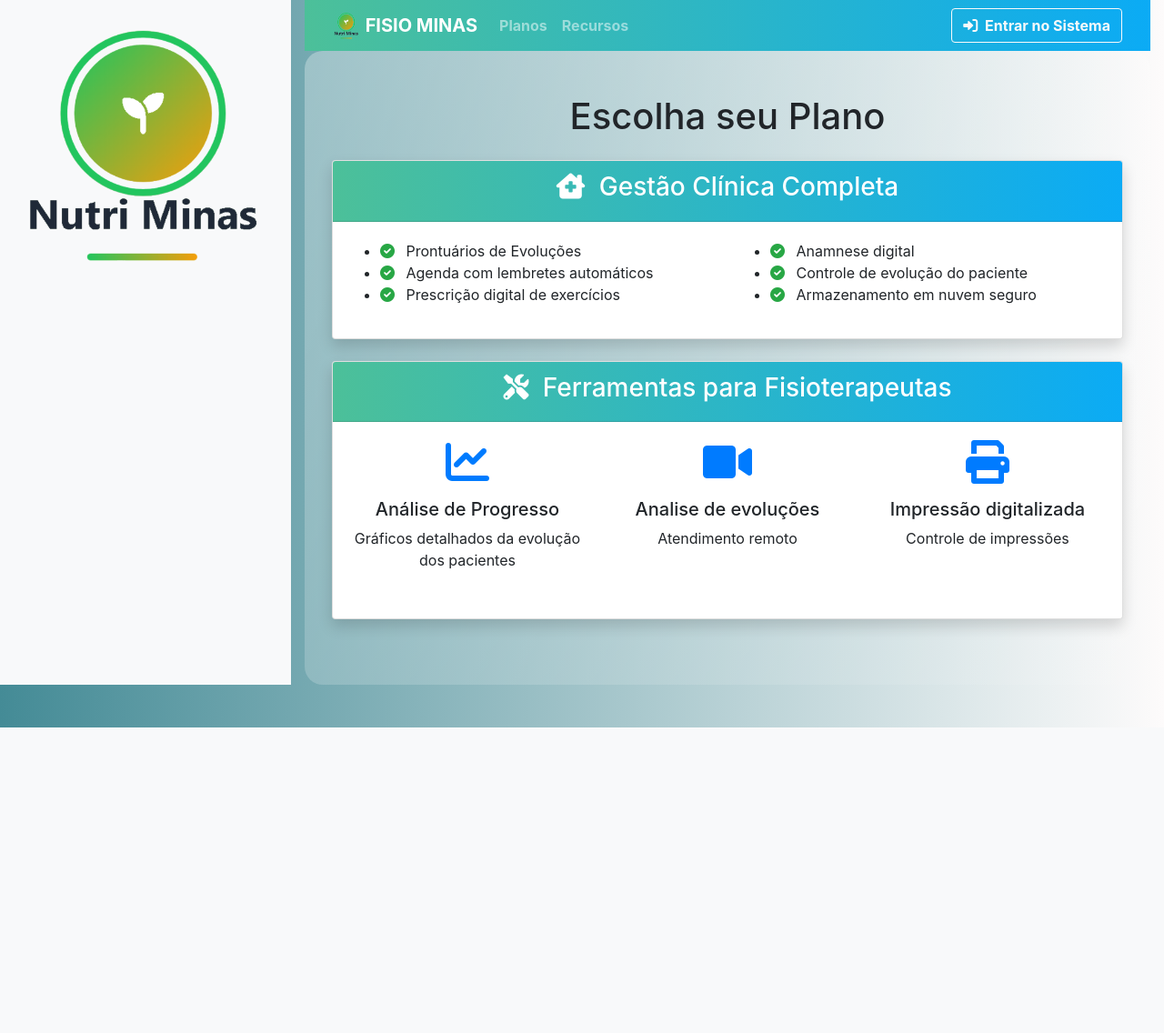
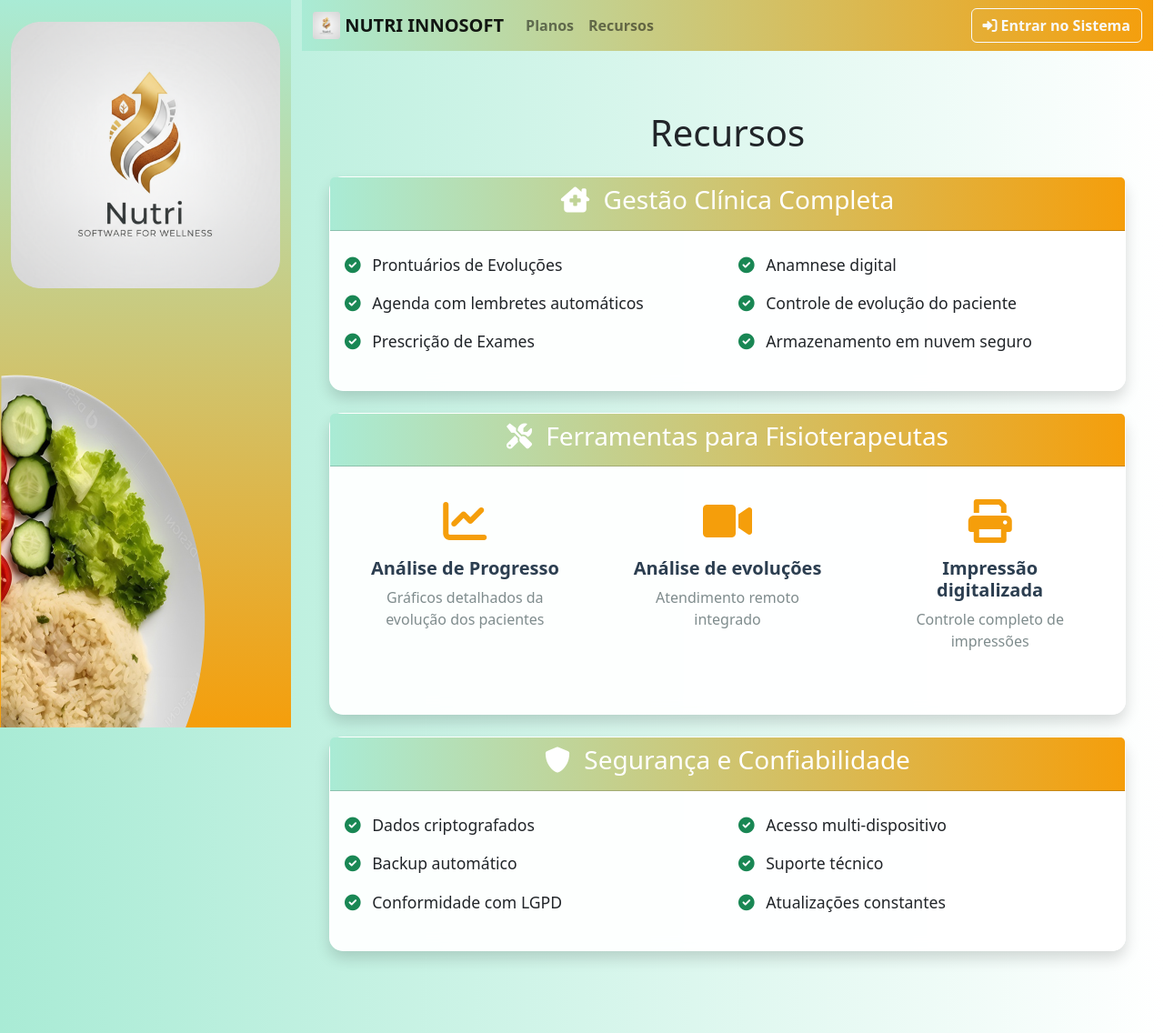
Before and after one commit to celsoleite38/Nutri_lab, a Django app: page /recursos/ in a window 1280 px wide. Shown: the whole page at 91% size. Before the commit the page ends 800 px from the top, so only its background shows below. Run offline with Django 5.2, Linux system fonts and the light colour scheme.

Commit message:
padrao de cores

```diff
--- a/autenticacao/templates/cadastro.html
+++ b/autenticacao/templates/cadastro.html
@@ -9,7 +9,7 @@
 {% block 'body' %}
     <div class="container-fluid">
         <div class="row">
-            <div class="col-md-3 sidebar">
+            <div class="col-md-3 sidebar bg-light py-4">
                 <div class="logo_sidebar">
                     <h2 class="logo">
                         <img class="img_logo_sidebar" src="{% static 'autenticacao/img/logo3.png' %}">
--- a/autenticacao/templates/logar.html
+++ b/autenticacao/templates/logar.html
@@ -3,14 +3,13 @@
 
 {% block 'head' %}
     <link rel="stylesheet" href="{% static 'autenticacao/css/css.css' %}">
+
 {% endblock %}
-
 {% block 'titulo' %}Nutri-Innosoft Login{% endblock %}
-
 {% block 'body' %}
     <div class="container-fluid">
         <div class="row">
-            <div class="col-md-3 sidebar">
+            <div class="col-md-3 sidebar bg-light py-4">
                 <div class="logo_sidebar">
                     <h2 class="logo">
                         <img class="img_logo_sidebar" src="{% static 'autenticacao/img/logo3.png' %}">
--- a/paginas_vendas/templates/paginas_vendas/recursos.html
+++ b/paginas_vendas/templates/paginas_vendas/recursos.html
@@ -1,83 +1,11 @@
 {% extends 'base_vendas.html' %}
 {% load static %}
+
 {% block 'head' %}
-    <link rel="stylesheet" href="{% static 'paginas_vendas/css/css.css' %}">
-    <link href="https://cdn.jsdelivr.net/npm/bootstrap@5.3.0/dist/css/bootstrap.min.css" rel="stylesheet">
-<style>
-    .navbar .btn:hover {
-            background-color: #16b5ce;
-            color: #ffffff;
-        }
-     body {
-            background: linear-gradient(to right, #448b96, #fdfbfb);
-            font-family: 'Segoe UI', sans-serif;
-        }
-
-        .card {
-            background: rgba(255, 255, 255, 0.15);
-            border: 1px solid rgba(255, 255, 255, 0.3);
-            backdrop-filter: blur(12px);
-            -webkit-backdrop-filter: blur(12px);
-            border-radius: 20px;
-            box-shadow: 0 8px 24px rgba(0, 0, 0, 0.2);
-            transition: transform 0.3s ease, box-shadow 0.3s ease;
-        }
-
-        .card:hover {
-            transform: translateY(-6px);
-            box-shadow: 0 12px 28px rgba(0, 0, 0, 0.25);
-        }
-
-        .card-header {
-            border-top-left-radius: 20px;
-            border-top-right-radius: 20px;
-            background: rgba(76, 192, 153, 0.6);
-            color: #113523;
-            font-weight: 600;
-            border-bottom: none;
-            text-align: center;
-        }
-
-        .btn {
-            border-radius: 8px;
-        }
-
-        .area_cadastrar {
-            padding: 50px 30px;
-            background: linear-gradient(135deg, rgba(255,255,255,0.3), rgba(255,255,255,0.05));
-            border-radius: 20px;
-        }
-
-        .card-text {
-            color: #221010; /* ou #333 se quiser contraste mais suave */
-        }
-
-        .glass-card, .glass-highlight {
-            background: rgba(255, 255, 255, 0.15);
-            border: 1px solid rgba(255, 255, 255, 0.3);
-            backdrop-filter: blur(12px);
-            border-radius: 20px;
-            box-shadow: 0 8px 24px rgba(0, 0, 0, 0.2);
-            transition: transform 0.3s ease, box-shadow 0.3s ease;
-        }
-
-        .glass-highlight {
-            border: 2px solid #17a2b8;
-            box-shadow: 0 0 25px rgba(23, 162, 184, 0.4);
-        }
-
-        .card:hover {
-            transform: translateY(-6px);
-        }
-
-        .navbar .btn:hover {
-            background-color: #16b5ce;
-            color: #ffffff;
-        }
-</style>
+    <link rel="stylesheet" href="{% static 'autenticacao/css/css.css' %}">
 {% endblock %}
 
-{% block 'titulo' %}Recursos - Fisio Minas{% endblock %}
+{% block 'titulo' %}Recursos - Nutri Innosoft{% endblock %}
 
 {% block 'body' %}
 <div class="container-fluid">
@@ -85,117 +13,175 @@
         <!-- Sidebar -->
         <div class="col-md-3 sidebar bg-light py-4">
             <div class="logo_sidebar text-center mb-4">
-                <h2 class="logo_sidebar text-center mb-4">
-                    <img class="img_logo_sidebar img-fluid" src="{% static 'autenticacao/img/log FM-SF.png' %}" alt="Logo">
-                </h2>
+                <img class="img_logo_sidebar img-fluid" src="{% static 'autenticacao/img/logo3.png' %}" alt="Logo">
             </div>
-
         </div>
 
         <!-- Área principal -->
-
         <div class="col-md-9">
-            <nav style="background-image: linear-gradient(to right, #4cc099, #0babf5);" class="navbar navbar-expand-lg navbar-dark">
+            <nav class="navbar navbar-expand-lg navbar-light bg-light" style="background-image: linear-gradient(to right, #a9ebd5, #F59E0B);">
                 <div class="container">
                     <a class="navbar-brand" href="/">
-                        <img src="{% static 'autenticacao/img/log FM-SF.png' %}" width="30" height="30" class="d-inline-block align-top" alt="">
-                        <strong>FISIO MINAS</strong>
+                        <img src="{% static 'autenticacao/img/logo3.png' %}" width="30" height="30" class="align-top" alt="">
+                        <strong>NUTRI INNOSOFT</strong>
                     </a>
-                    <button class="navbar-toggler" type="button" data-toggle="collapse" data-target="#navbarNav">
+                    <button class="navbar-toggler" type="button" data-bs-toggle="collapse" data-bs-target="#navbarNav">
                         <span class="navbar-toggler-icon"></span>
                     </button>
                     <div class="collapse navbar-collapse" id="navbarNav">
                         <ul class="navbar-nav me-auto">
                             <li class="nav-item">
-                                <a class="nav-link" href="{% url 'pagina_vendas' %}"><strong>Planos</strong></a>
+                                <a class="nav-link fw-bold" href="{% url 'pagina_vendas' %}"><strong>Planos</strong></a>
                             </li>
                             <li class="nav-item">
-                                <a class="nav-link" href="{% url 'recursos' %}"><strong>Recursos</strong></a>
+                                <a class="nav-link fw-bold" href="{% url 'recursos' %}"><strong>Recursos</strong></a>
                             </li>
                         </ul>
+                        <div class="d-flex justify-content-between w-100 align-items-center">
+                            <div></div>
                             <ul class="navbar-nav">
                                 {% if user.is_authenticated %}
                                 <li class="nav-item dropdown">
-                                    <a class="nav-link dropdown-toggle" href="#" id="userDropdown" role="button" data-toggle="dropdown">
-                                        <i class="fas fa-user-circle mr-1"></i> {{ user.email }}
+                                    <a class="nav-link dropdown-toggle" href="#" id="userDropdown" role="button" data-bs-toggle="dropdown">
+                                        <i class="fas fa-user-circle me-1"></i> {{ user.email }}
                                     </a>
-                                    <div class="dropdown-menu dropdown-menu-end">
-                                        <a class="dropdown-item" href="{% url 'editar_perfil' %}">Meu Perfil</a>
-                                        <div class="dropdown-divider"></div>
-                                        <a class="dropdown-item" href="{% url 'sair' %}">Sair</a>
-                                    </div>
+                                    <ul class="dropdown-menu dropdown-menu-end">
+                                        <li><a class="dropdown-item" href="{% url 'editar_perfil' %}">Meu Perfil</a></li>
+                                        <li><hr class="dropdown-divider"></li>
+                                        <li><a class="dropdown-item" href="{% url 'sair' %}">Sair</a></li>
+                                    </ul>
                                 </li>
                                 {% else %}
                                 <li class="nav-item">
                                     <a class="btn btn-outline-light ms-2" href="{% url 'logar' %}">
-                                    <i class="fas fa-sign-in-alt me-1"></i><strong>  Entrar no Sistema </strong>
+                                        <i class="fas fa-sign-in-alt me-1"></i><strong>Entrar no Sistema</strong>
                                     </a>
                                 </li>
-
                                 {% endif %}
                             </ul>
                         </div>
                     </div>
+                </div>
             </nav>
-            <div class="area_cadastrar py-5">
-                <h1 class="mb-4 text-center">Escolha seu Plano</h1>
+
+            <div class="area_cadastrar_vendas my-3">
+                <h1 class="mb-4 text-center text-dark">Recursos</h1>
 
                 <!-- Seção 1: Gestão Clínica -->
-        <div class="card mb-4 shadow">
-            <div style="background-image: linear-gradient(to right, #4cc099, #0babf5);" class="card-header bg-primary text-white">
-                <h3 ><i class="fas fa-clinic-medical mr-2"></i> Gestão Clínica Completa</h3>
+                <div class="card mb-4 shadow glass-card">
+                    <div class="card-header text-white text-center" style="background-image: linear-gradient(to right, #a9ebd5, #F59E0B);">
+                        <h3><i class="fas fa-clinic-medical me-2 "></i> Gestão Clínica Completa</h3>
                     </div>
                     <div class="card-body">
                         <div class="row">
                             <div class="col-md-6">
                                 <ul class="feature-list">
-                            <li><i class="fas fa-check-circle text-success mr-2"></i> Prontuários de Evoluções</li>
-                            <li><i class="fas fa-check-circle text-success mr-2"></i> Agenda com lembretes automáticos</li>
-                            <li><i class="fas fa-check-circle text-success mr-2"></i> Prescrição digital de exercícios</li>
+                                    <li><i class="fas fa-check-circle text-success me-2"></i> Prontuários de Evoluções</li>
+                                    <li><i class="fas fa-check-circle text-success me-2"></i> Agenda com lembretes automáticos</li>
+                                    <li><i class="fas fa-check-circle text-success me-2"></i> Prescrição de Exames</li>
                                 </ul>
                             </div>
                             <div class="col-md-6">
                                 <ul class="feature-list">
-                            <li><i class="fas fa-check-circle text-success mr-2"></i> Anamnese digital </li>
-                            <li><i class="fas fa-check-circle text-success mr-2"></i> Controle de evolução do paciente</li>
-                            <li><i class="fas fa-check-circle text-success mr-2"></i> Armazenamento em nuvem seguro</li>
+                                    <li><i class="fas fa-check-circle text-success me-2"></i> Anamnese digital</li>
+                                    <li><i class="fas fa-check-circle text-success me-2"></i> Controle de evolução do paciente</li>
+                                    <li><i class="fas fa-check-circle text-success me-2"></i> Armazenamento em nuvem seguro</li>
                                 </ul>
                             </div>
                         </div>
                     </div>
                 </div>
-<div class="card mb-4 shadow">
-            <div style="background-image: linear-gradient(to right, #4cc099, #0babf5);" class="card-header bg-primary text-white">
-                <h3><i class="fas fa-tools mr-2"></i> Ferramentas para Fisioterapeutas</h3>
+
+                <!-- Seção 2: Ferramentas para Fisioterapeutas -->
+                <div class="card mb-4 shadow glass-card">
+                    <div class="card-header text-white text-center" style="background-image: linear-gradient(to right, #a9ebd5, #F59E0B);">
+                        <h3><i class="fas fa-tools me-2"></i> Ferramentas para Fisioterapeutas</h3>
                     </div>
                     <div class="card-body">
                         <div class="row">
                             <div class="col-md-4 text-center mb-3">
                                 <div class="feature-icon">
-                            <i  class="fas fa-chart-line fa-3x mb-3 text-primary"></i>
+                                    <i class="fas fa-chart-line fa-3x mb-3" style="color: #F59E0B;"></i>
                                     <h5>Análise de Progresso</h5>
                                     <p>Gráficos detalhados da evolução dos pacientes</p>
                                 </div>
                             </div>
                             <div class="col-md-4 text-center mb-3">
                                 <div class="feature-icon">
-                            <i class="fas fa-video fa-3x mb-3 text-primary"></i>
-                            <h5>Analise de evoluções</h5>
-                            <p>Atendimento remoto</p>
+                                    <i class="fas fa-video fa-3x mb-3" style="color: #F59E0B;"></i>
+                                    <h5>Análise de evoluções</h5>
+                                    <p>Atendimento remoto integrado</p>
                                 </div>
                             </div>
                             <div class="col-md-4 text-center mb-3">
                                 <div class="feature-icon">
-                            <i class="fas fa-print fa-3x mb-3 text-primary"></i>
+                                    <i class="fas fa-print fa-3x mb-3" style="color: #F59E0B;"></i>
                                     <h5>Impressão digitalizada</h5>
-                            <p>Controle de impressões</p>
+                                    <p>Controle completo de impressões</p>
                                 </div>
                             </div>
                         </div>
                     </div>
                 </div>
 
-
+                <!-- Seção adicional para manter consistência -->
+                <div class="card mb-4 shadow glass-card">
+                    <div class="card-header text-white text-center" style="background-image: linear-gradient(to right, #a9ebd5, #F59E0B);">
+                        <h3><i class="fas fa-shield-alt me-2"></i> Segurança e Confiabilidade</h3>
+                    </div>
+                    <div class="card-body">
+                        <div class="row">
+                            <div class="col-md-6">
+                                <ul class="feature-list">
+                                    <li><i class="fas fa-check-circle text-success me-2"></i> Dados criptografados</li>
+                                    <li><i class="fas fa-check-circle text-success me-2"></i> Backup automático</li>
+                                    <li><i class="fas fa-check-circle text-success me-2"></i> Conformidade com LGPD</li>
+                                </ul>
+                            </div>
+                            <div class="col-md-6">
+                                <ul class="feature-list">
+                                    <li><i class="fas fa-check-circle text-success me-2"></i> Acesso multi-dispositivo</li>
+                                    <li><i class="fas fa-check-circle text-success me-2"></i> Suporte técnico</li>
+                                    <li><i class="fas fa-check-circle text-success me-2"></i> Atualizações constantes</li>
+                                </ul>
                             </div>
                         </div>
+                    </div>
+                </div>
+            </div>
+        </div>
+    </div>
+</div>
+
+<style>
+.glass-card {
+    background: rgba(255, 255, 255, 0.95);
+    backdrop-filter: blur(10px);
+    border: 1px solid rgba(255, 255, 255, 0.2);
+    border-radius: 15px;
+}
+
+.feature-list {
+    list-style: none;
+    padding-left: 0;
+}
+
+.feature-list li {
+    padding: 8px 0;
+    font-size: 1.1rem;
+}
+
+.feature-icon {
+    padding: 20px;
+}
+
+.feature-icon h5 {
+    color: #2c3e50;
+    font-weight: bold;
+}
+
+.feature-icon p {
+    color: #7f8c8d;
+}
+</style>
 {% endblock %}
--- a/templates/base.html
+++ b/templates/base.html
@@ -6,6 +6,8 @@
         <meta charset="utf-8">
         <meta name="viewport" content="width=device-width, initial-scale=1, shrink-to-fit=no">
         <link rel="stylesheet" href="https://cdn.jsdelivr.net/npm/bootstrap@4.6.1/dist/css/bootstrap.min.css">
+        <link rel="stylesheet" href="https://cdnjs.cloudflare.com/ajax/libs/font-awesome/6.0.0/css/all.min.css">
+        <link href="https://cdn.jsdelivr.net/npm/bootstrap@5.3.0/dist/css/bootstrap.min.css" rel="stylesheet">
         <link rel="stylesheet" href="https://cdnjs.cloudflare.com/ajax/libs/font-awesome/6.0.0/css/all.min.css">
 
         <title>{% block 'titulo' %}{% endblock %}</title>
--- a/templates/static/autenticacao/css/css.css
+++ b/templates/static/autenticacao/css/css.css
@@ -14,6 +14,7 @@
     margin-top: 8%;
     margin-left: 15%;
     width: 70%;
+
 }
 .titulo{
     font-weight: bold;
@@ -44,3 +45,71 @@
     color: white;
     font-weight: bold;
 }
+
+
+body {
+    background: linear-gradient(to right, #a9ebd5, #ffffffff);
+    font-family: 'Segoe UI', sans-serif;
+}
+
+.card {
+    background: rgba(255, 255, 255, 0.15);
+    border: 1px solid rgba(255, 255, 255, 0.3);
+    backdrop-filter: blur(12px);
+    -webkit-backdrop-filter: blur(12px);
+    border-radius: 20px;
+    box-shadow: 0 8px 24px rgba(0, 0, 0, 0.2);
+    transition: transform 0.3s ease, box-shadow 0.3s ease;
+}
+
+.card:hover {
+    transform: translateY(-6px);
+    box-shadow: 0 12px 28px rgba(0, 0, 0, 0.25);
+}
+
+.card-header {
+    border-top-left-radius: 20px;
+    border-top-right-radius: 20px;
+    background: rgba(76, 192, 153, 0.6);
+    color: #113523;
+    font-weight: 600;
+    border-bottom: none;
+    text-align: center;
+}
+
+.btn {
+    border-radius: 8px;
+}
+
+.area_cadastrar_vendas {
+    padding: 50px 30px;
+    background: linear-gradient(background-color: #a9ebd5, #ffffffff);
+    border-radius: 20px;
+}
+
+.card-text {
+    color: #221010; /* ou #333 se quiser contraste mais suave */
+}
+
+.glass-card, .glass-highlight {
+    background: rgba(255, 255, 255, 0.15);
+    border: 1px solid rgba(255, 255, 255, 0.3);
+    backdrop-filter: blur(12px);
+    border-radius: 20px;
+    box-shadow: 0 8px 24px rgba(0, 0, 0, 0.2);
+    transition: transform 0.3s ease, box-shadow 0.3s ease;
+}
+
+.glass-highlight {
+    border: 2px solid #17a2b8;
+    box-shadow: 0 0 25px rgba(23, 162, 184, 0.4);
+}
+
+.card:hover {
+    transform: translateY(-6px);
+}
+
+.navbar .btn:hover {
+    background-color: #16b5ce;
+    color: #ffffff;
+}
```
Also changed, not shown: paginas_vendas/templates/paginas_vendas/pagina_vendas.html (+15 -79 lines). Lines whose indentation alone changed are shown as unchanged.
